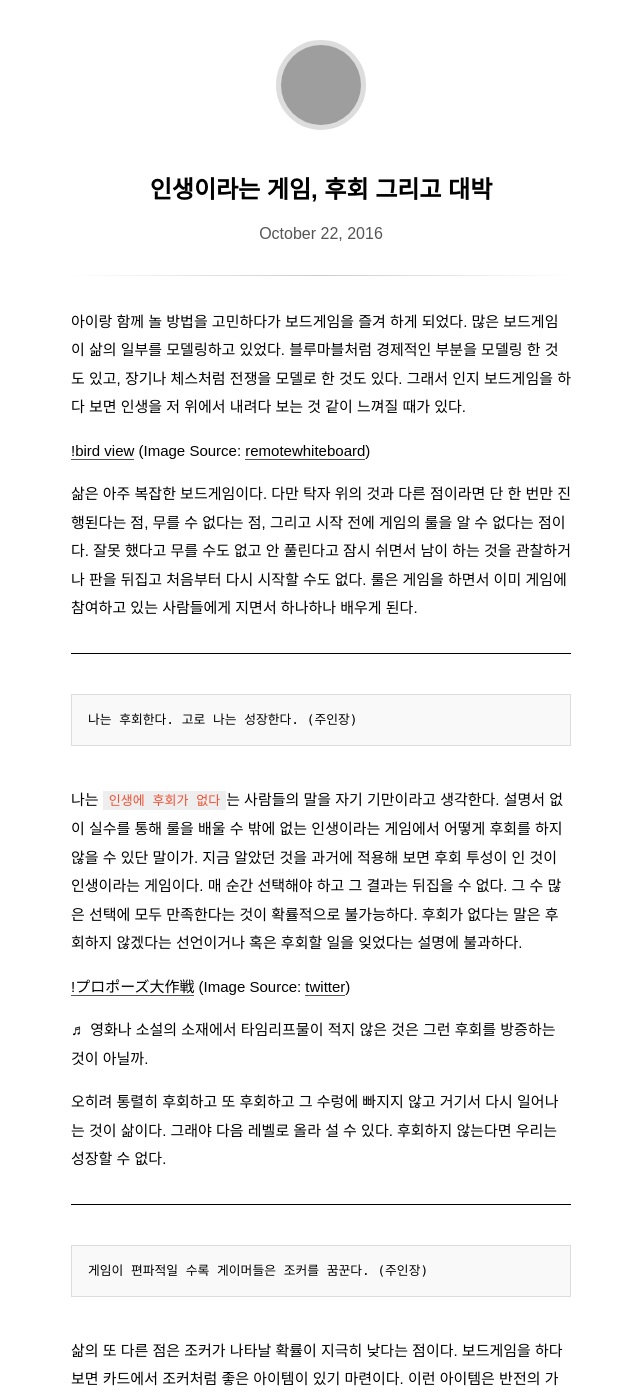
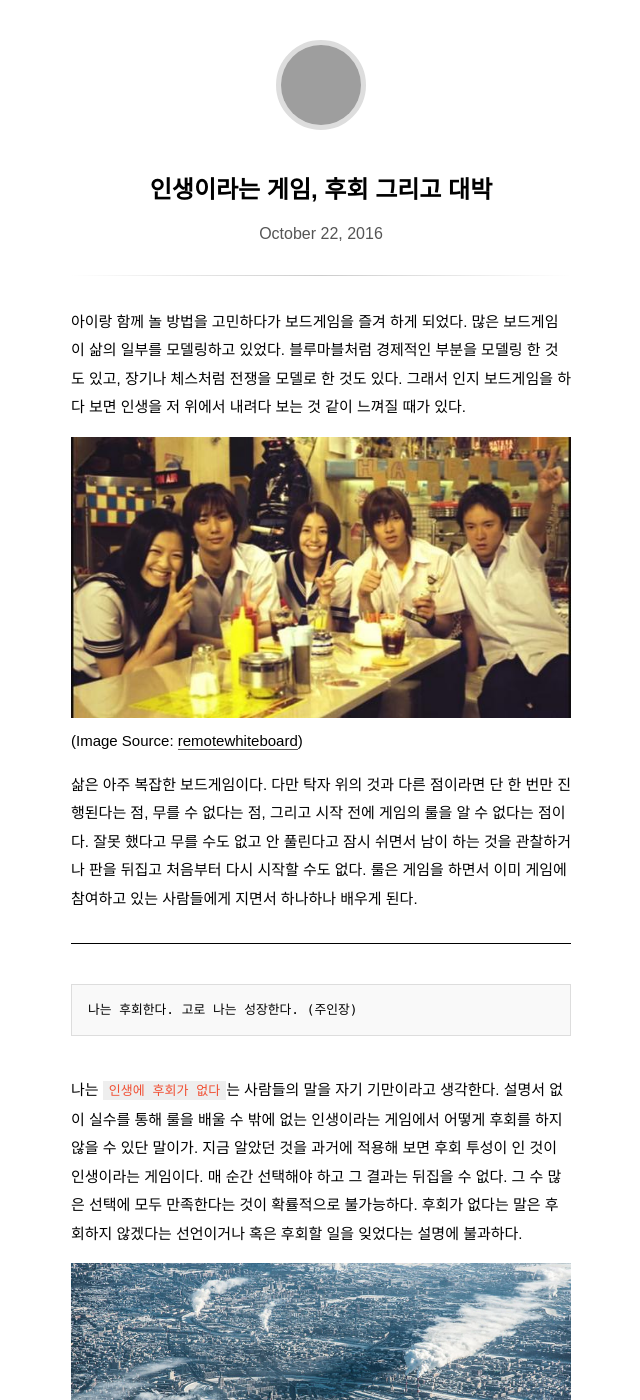
Before and after one commit to pinedance/blog, a Jekyll site: the page built from _posts/2016/07-12/2016-10-22-인생이라는-게임.md, in a window 1280 px wide and 1400 px high. Shown: the whole window, without its empty margins (319-959 px from the left). Built offline with Jekyll 4.4.1, drawn with Linux system fonts in a browser that asks for light colours; some web fonts are replaced; grey boxes are pictures that could not be loaded.

Commit message:
add new post

```diff
--- a/_posts/2016/07-12/2016-10-22-인생이라는-게임.md
+++ b/_posts/2016/07-12/2016-10-22-인생이라는-게임.md
@@ -6,7 +6,7 @@ categories: think
 
 아이랑 함께 놀 방법을 고민하다가 보드게임을 즐겨 하게 되었다. 많은 보드게임이 삶의 일부를 모델링하고 있었다. 블루마블처럼 경제적인 부분을 모델링 한 것도 있고, 장기나 체스처럼 전쟁을 모델로 한 것도 있다. 그래서 인지 보드게임을 하다 보면 인생을 저 위에서 내려다 보는 것 같이 느껴질 때가 있다.
 
-[!bird view]({{ site.url }}/assets/img/2016-10-22/プロポーズ大作戦.jpg)
+![bird view]({{ site.url }}/assets/img/2016-10-22/プロポーズ大作戦.jpg)
 (Image Source: [remotewhiteboard](http://remotewhiteboard.com/blog/wp-content/uploads/2013/01/MoscowFromAbove.jpg))
 
 
@@ -18,7 +18,7 @@ categories: think
 
 나는 `인생에 후회가 없다`는 사람들의 말을 자기 기만이라고 생각한다. 설명서 없이 실수를 통해 룰을 배울 수 밖에 없는 인생이라는 게임에서 어떻게 후회를 하지 않을 수 있단 말이가. 지금 알았던 것을 과거에 적용해 보면 후회 투성이 인 것이 인생이라는 게임이다. 매 순간 선택해야 하고 그 결과는 뒤집을 수 없다. 그 수 많은 선택에 모두 만족한다는 것이 확률적으로 불가능하다. 후회가 없다는 말은 후회하지 않겠다는 선언이거나 혹은 후회할 일을 잊었다는 설명에 불과하다.
 
-[!プロポーズ大作戦]({{ site.url }}/assets/img/2016-10-22/MoscowFromAbove.jpg)
+![プロポーズ大作戦]({{ site.url }}/assets/img/2016-10-22/MoscowFromAbove.jpg)
 (Image Source: [twitter](https://twitter.com/yousei_da/status/493048930364448771))
 
 ♬ 영화나 소설의 소재에서 타임리프물이 적지 않은 것은 그런 후회를 방증하는 것이 아닐까.
@@ -31,7 +31,7 @@ categories: think
 
 삶의 또 다른 점은 조커가 나타날 확률이 지극히 낮다는 점이다. 보드게임을 하다보면 카드에서 조커처럼 좋은 아이템이 있기 마련이다. 이런 아이템은 반전의 가능성을 주는데, 만약 이것이 없다면 승패가 기우는 시점에서 참가자들은 전의를 상실하게 될 것이다.
 
-[!조커]({{ site.url }}/assets/img/2016-10-22/joker-913197_1280.jpg)
+![조커]({{ site.url }}/assets/img/2016-10-22/joker-913197_1280.jpg)
 (Image Source: [pixabay](https://goo.gl/8OZ2dN))
 
 
```
